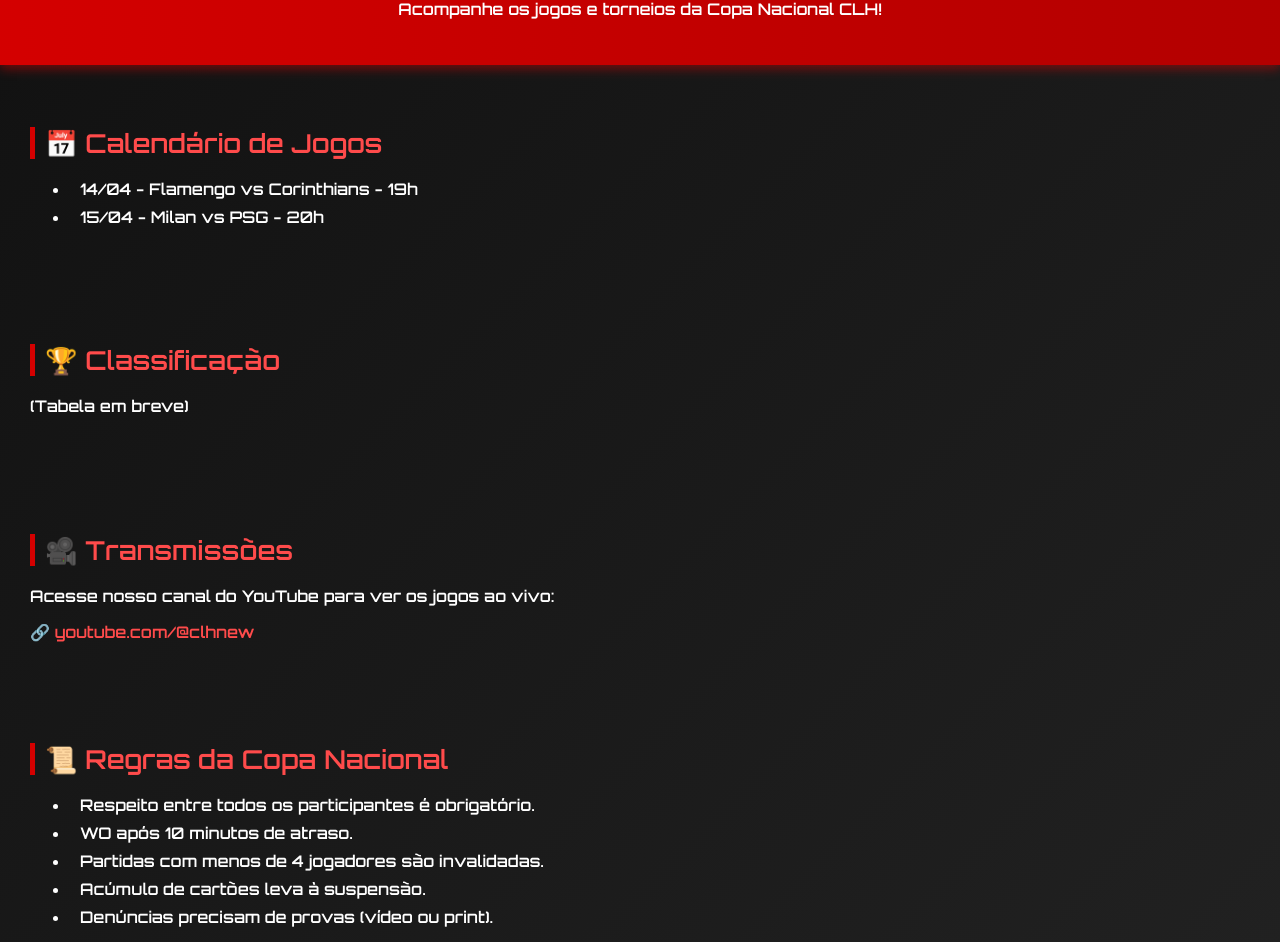
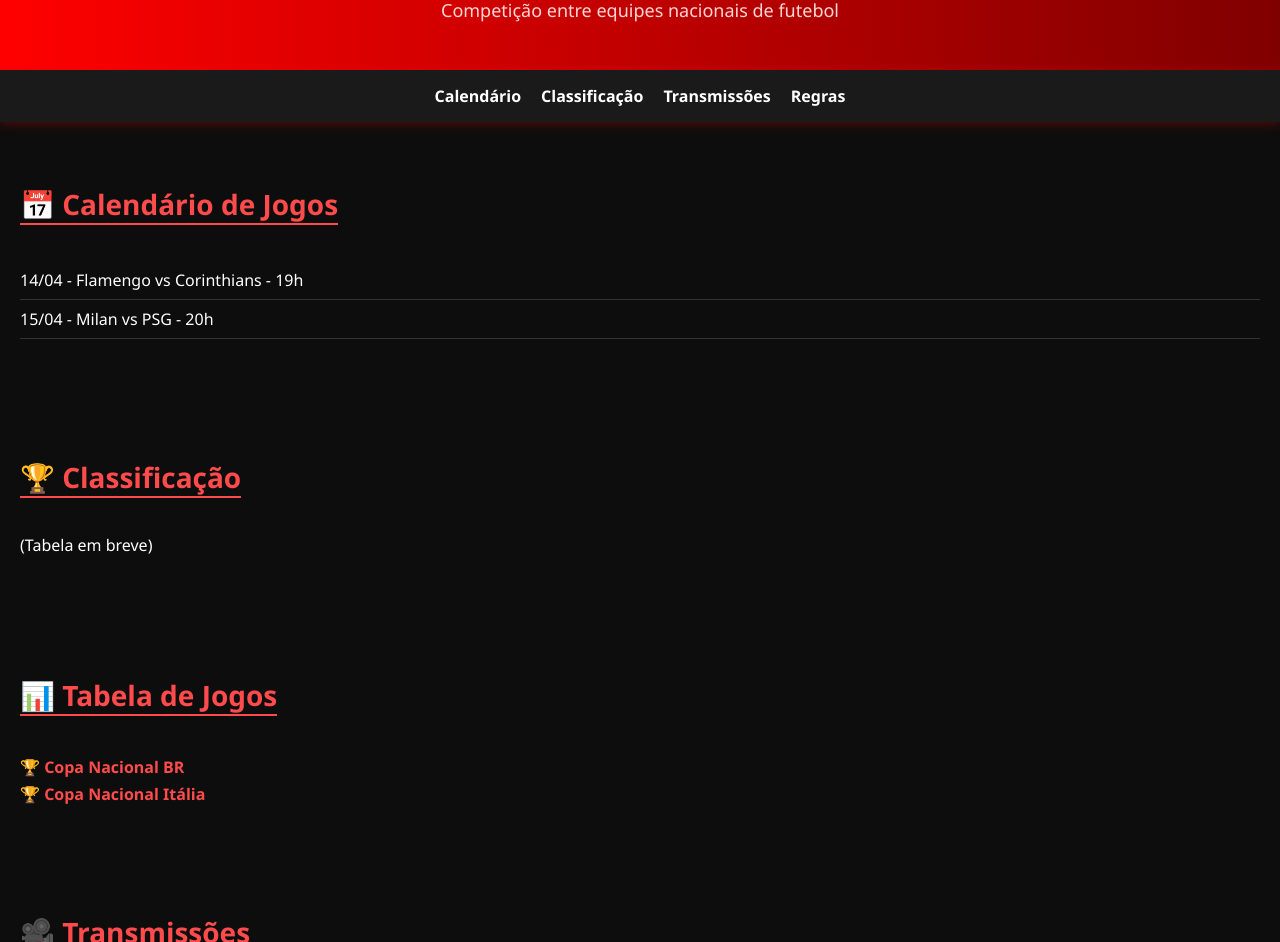
Before and after one commit to Joaov8tor/MUDNICLHLIGA, a plain HTML site: page copa-nacional.html in a window 1280 px wide. Shown: the part 97-1039 px from the top of the page. Drawn offline with Linux system fonts and the light colour scheme.

Commit message:
Update copa-nacional.html

```diff
--- a/copa-nacional.html
+++ b/copa-nacional.html
@@ -3,73 +3,94 @@
 <head>
   <meta charset="UTF-8">
   <meta name="viewport" content="width=device-width, initial-scale=1.0">
-  <title>Copa Nacional / CLH</title>
+  <title>Copa Nacional</title>
   <style>
-    @import url('https://fonts.googleapis.com/css2?family=Orbitron:wght@600&display=swap');
-
     body {
       margin: 0;
-      font-family: 'Orbitron', sans-serif;
-      background: linear-gradient(135deg, #111, #222);
-      color: #ffffff;
+      font-family: 'Segoe UI', Tahoma, Geneva, Verdana, sans-serif;
+      background-color: #0d0d0d;
+      color: #fff;
     }
-
     header {
-      background: linear-gradient(90deg, #d40000, #b30000);
+      background: linear-gradient(90deg, #ff0000, #800000);
       padding: 30px 20px;
       text-align: center;
-      box-shadow: 0 4px 10px rgba(255, 0, 0, 0.4);
+      box-shadow: 0 0 15px rgba(255, 0, 0, 0.5);
     }
-
     header h1 {
       margin: 0;
       font-size: 40px;
+      text-transform: uppercase;
       letter-spacing: 2px;
-      text-shadow: 0 0 10px #ff3333;
     }
-
+    header p {
+      margin-top: 10px;
+      font-size: 18px;
+      color: #ffd6d6;
+    }
+    nav {
+      background-color: #1a1a1a;
+      display: flex;
+      justify-content: center;
+      flex-wrap: wrap;
+      gap: 20px;
+      padding: 15px;
+      box-shadow: 0 2px 10px rgba(255, 0, 0, 0.3);
+    }
+    nav a {
+      color: white;
+      text-decoration: none;
+      font-weight: bold;
+      transition: color 0.3s;
+    }
+    nav a:hover {
+      color: #ff4b4b;
+    }
     section {
-      padding: 40px 30px;
+      padding: 40px 20px;
     }
-
     .section-title {
       color: #ff4b4b;
-      font-size: 26px;
+      font-size: 28px;
+      border-bottom: 2px solid #ff4b4b;
+      display: inline-block;
       margin-bottom: 20px;
-      border-left: 5px solid #d40000;
-      padding-left: 10px;
     }
-
-    ul li {
-      margin: 8px 0;
-      padding-left: 10px;
+    ul {
+      list-style: none;
+      padding-left: 0;
     }
-
-    .youtube-link {
+    li {
+      padding: 8px 0;
+      border-bottom: 1px solid #333;
+    }
+    .table-links {
+      margin-top: 20px;
+    }
+    .table-links a {
       color: #ff4b4b;
+      text-decoration: none;
       font-weight: bold;
-      text-decoration: none;
+      display: block;
+      margin: 5px 0;
     }
-
-    .youtube-link:hover {
+    .table-links a:hover {
       text-decoration: underline;
-    }
-
-    footer {
-      background: #0d0d0d;
-      text-align: center;
-      padding: 20px;
-      margin-top: 30px;
-      color: #888;
-      font-size: 14px;
     }
   </style>
 </head>
 <body>
   <header>
-    <h1>Copa Nacional / CLH</h1>
-    <p>Acompanhe os jogos e torneios da Copa Nacional CLH!</p>
+    <h1>Copa Nacional</h1>
+    <p>Competição entre equipes nacionais de futebol</p>
   </header>
+
+  <nav>
+    <a href="#calendario">Calendário</a>
+    <a href="#classificacao">Classificação</a>
+    <a href="#transmissoes">Transmissões</a>
+    <a href="#regras">Regras</a>
+  </nav>
 
   <section id="calendario">
     <h2 class="section-title">📅 Calendário de Jogos</h2>
@@ -84,14 +105,22 @@
     <p>(Tabela em breve)</p>
   </section>
 
+  <section id="tabela">
+    <h2 class="section-title">📊 Tabela de Jogos</h2>
+    <div class="table-links">
+      <a href="https://copa-br-nacional.vercel.app/" target="_blank">🏆 Copa Nacional BR</a>
+      <a href="https://italia-nazzionale.vercel.app/" target="_blank">🏆 Copa Nacional Itália</a>
+    </div>
+  </section>
+
   <section id="transmissoes">
     <h2 class="section-title">🎥 Transmissões</h2>
-    <p>Acesse nosso canal do YouTube para ver os jogos ao vivo:</p>
-    <a class="youtube-link" href="https://www.youtube.com/@clhnew" target="_blank">🔗 youtube.com/@clhnew</a>
+    <p>Acesse as transmissões da Copa Nacional:</p>
+    <p>A transmissão ao vivo será compartilhada no nosso canal do YouTube.</p>
   </section>
 
   <section id="regras">
-    <h2 class="section-title">📜 Regras da Copa Nacional</h2>
+    <h2 class="section-title">📜 Regras da Competição</h2>
     <ul>
       <li>Respeito entre todos os participantes é obrigatório.</li>
       <li>WO após 10 minutos de atraso.</li>
@@ -102,7 +131,7 @@
   </section>
 
   <footer>
-    <p>© 2025 Copa Nacional / CLH • Todos os direitos reservados</p>
+    <p>© 2025 Copa Nacional • Todos os direitos reservados</p>
   </footer>
 </body>
 </html>
```
